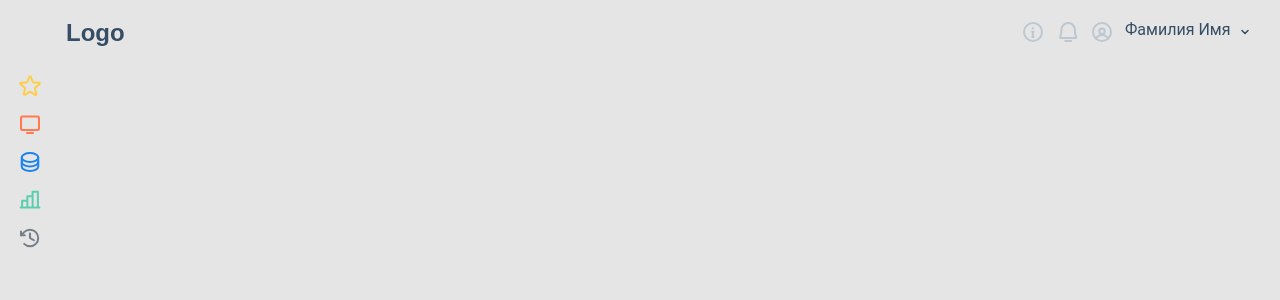
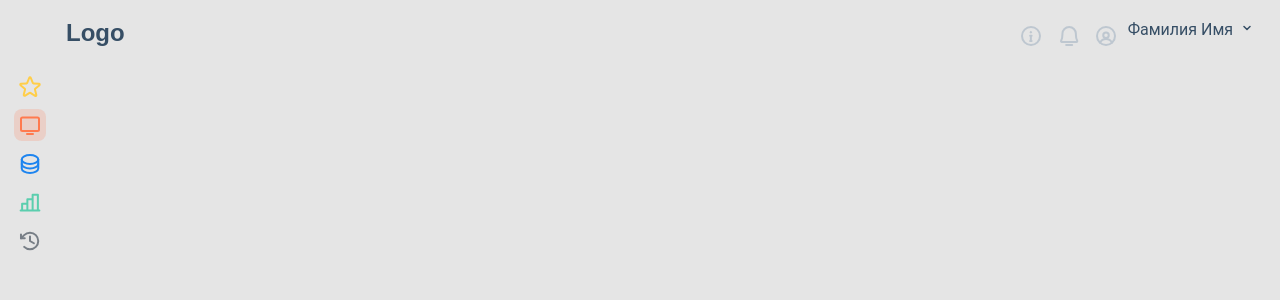
Before and after one commit to Kusok02/test-app, a React (Create React App) app: page / in a window 1280 px wide. Shown: the top 300 px of the page. Built offline with nearby package versions, Linux system fonts and the light colour scheme.

Commit message:
Changed Navbar

```diff
--- a/src/Components/Navbar/Navbar.jsx
+++ b/src/Components/Navbar/Navbar.jsx
@@ -8,7 +8,7 @@ export const Navbar = () => {
                 <a href="/">
                     <Svg i={4}/>
                 </a>
-                <a href="/">
+                <a href="/" className={styles.activeLink}>
                     <Svg i={5}/>
                 </a>
                 <a href="/">
--- a/src/Components/Navbar/Navbar.module.css
+++ b/src/Components/Navbar/Navbar.module.css
@@ -12,3 +12,17 @@
     align-items: center;
     flex-direction: column;
 }
+
+.nav a {
+    width: 32px;
+    height: 32px;
+}
+
+.activeLink {
+    background: rgba(255, 122, 79, 0.2);
+    border-radius: 8px;
+}
+
+Svg {
+    margin: 4px;
+}
--- a/src/Redux/main-reducer.js
+++ b/src/Redux/main-reducer.js
@@ -1,5 +1,5 @@
 //import axios from 'axios'
-import data from "../123.json"
+//import data from "../123.json"
 
 let initialState = {
 
```
